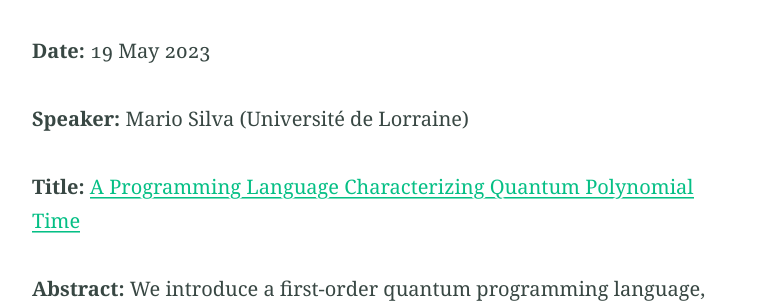
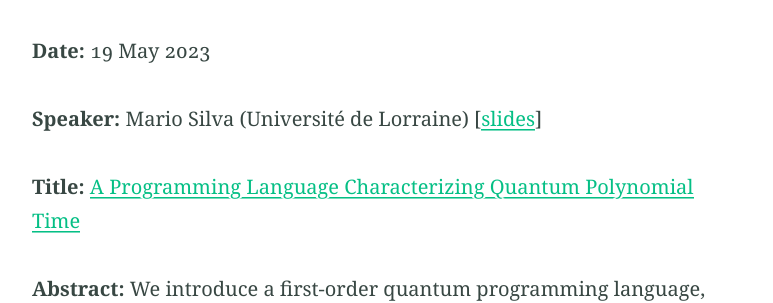
Before and after one commit to quantum-um/quantum-um.github.io, a Jekyll site: the page built from seminars.md, in a window 1280 px wide and 900 px high, scrolled down 2107 px. Shown: the part 155-458 px from the top of the window, without its empty margins (251-1024 px from the left). Built offline with Jekyll 4.4.1, drawn with Linux system fonts in a browser that asks for light colours.

Commit message:
Added slides

```diff
--- a/seminars.md
+++ b/seminars.md
@@ -56,6 +56,7 @@ involvement with Qbricks’ team of investigators.
 
 **Speaker:**
 Mario Silva (Université de Lorraine)
+[[slides]({{ site.url }}/slides/ApresentacaoINL.pdf)]
 
 **Title:**
 [A Programming Language Characterizing Quantum Polynomial Time](https://link.springer.com/chapter/10.1007/978-3-031-30829-1_8)
```
Also changed, not shown: 1 other file.
